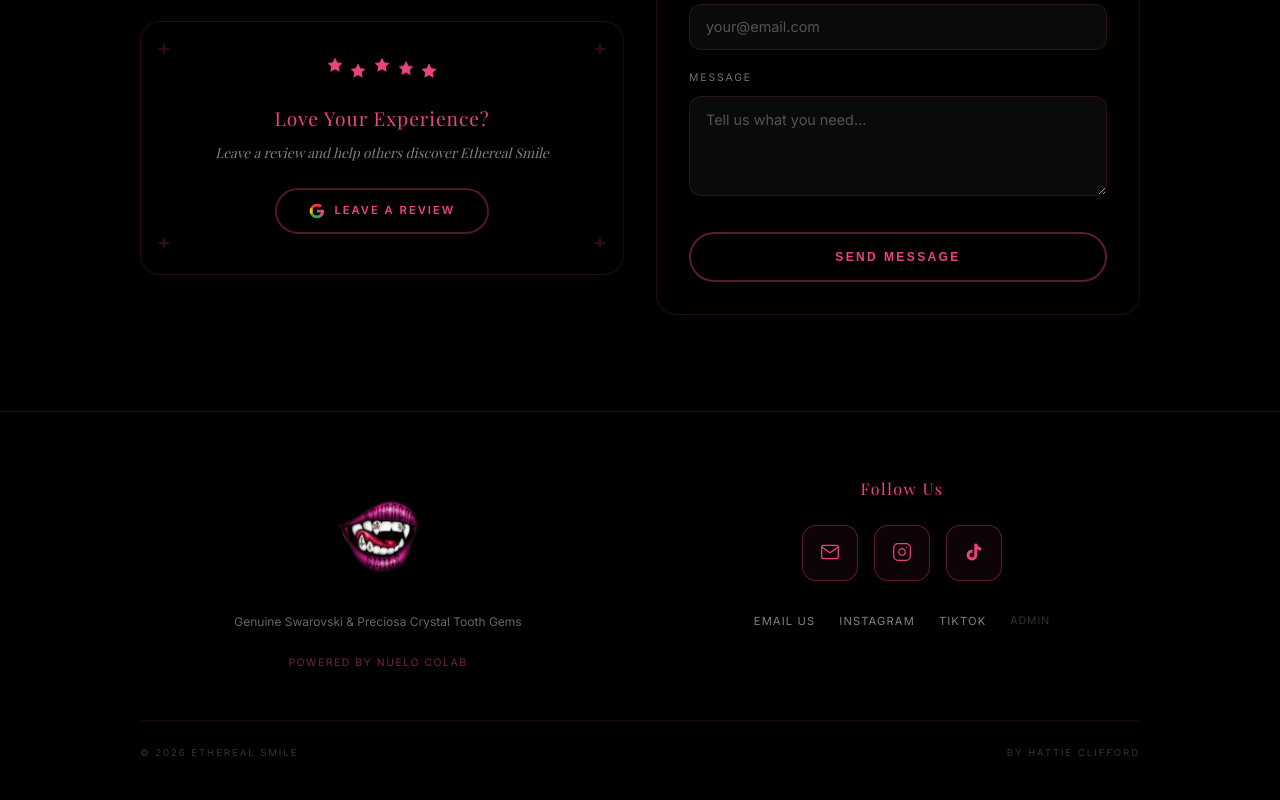
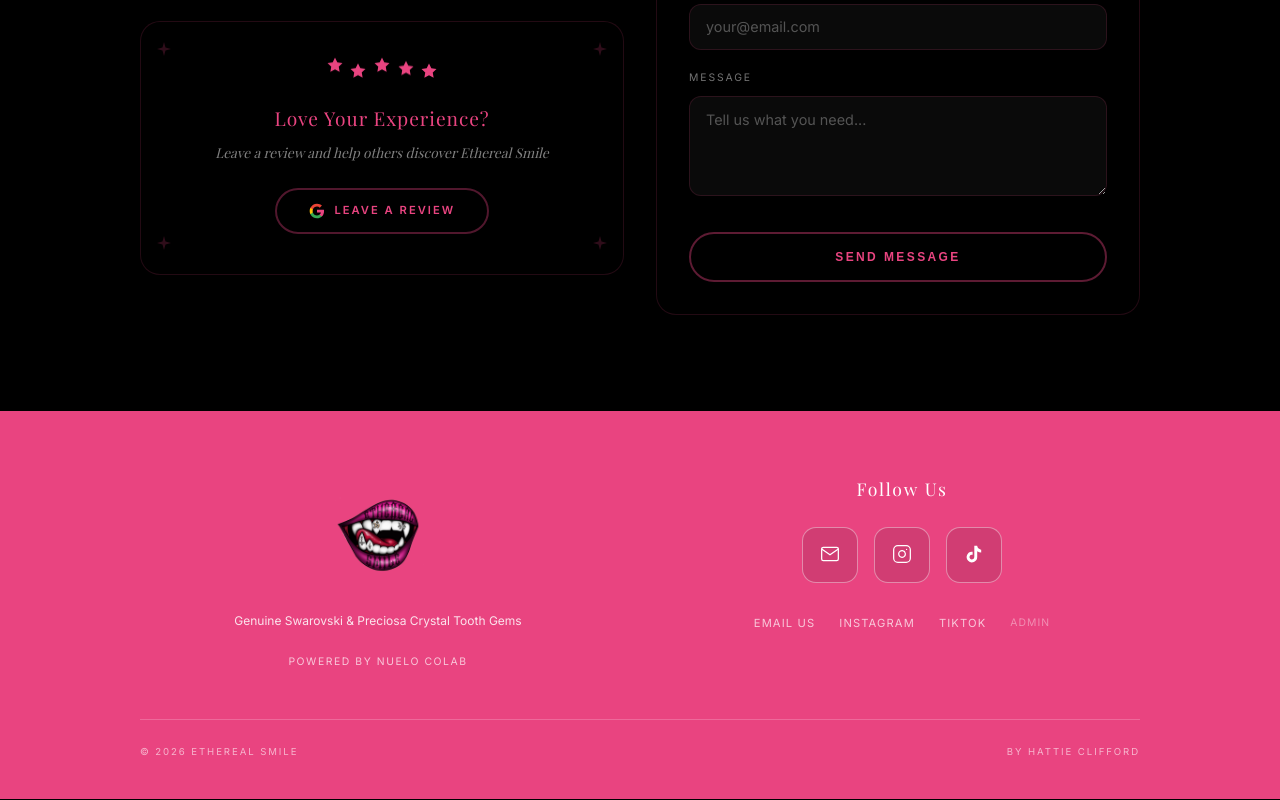
Before and after one commit to NueloColab/etherealsmile, a Next.js app: page / in a window 1280 px wide. Shown: the part 5680-6480 px from the top of the page. Built offline with nearby package versions, Linux system fonts and the light colour scheme; no server answers; the database is empty; a web font is replaced by a local one.

Commit message:
feat: solid pink footer background with white text/icons for contrast

```diff
--- a/src/components/Footer.jsx
+++ b/src/components/Footer.jsx
@@ -45,7 +45,7 @@
       style={{
         position: 'relative',
         zIndex: 1,
-        borderTop: '1px solid rgba(233, 68, 128, 0.15)',
+        background: '#e94480',
         padding: '4rem 1.5rem 2.5rem',
       }}
     >
@@ -76,7 +76,7 @@
             style={{
               fontFamily: "'Inter', sans-serif",
               fontSize: '0.75rem',
-              color: 'rgba(255,255,255,0.4)',
+              color: 'rgba(255,255,255,0.85)',
               lineHeight: 1.6,
               marginBottom: '1.5rem',
             }}
@@ -87,7 +87,7 @@
             style={{
               fontFamily: "'Inter', sans-serif",
               fontSize: '0.65rem',
-              color: 'rgba(233,68,128,0.5)',
+              color: 'rgba(255,255,255,0.7)',
               letterSpacing: '0.15em',
               textTransform: 'uppercase',
             }}
@@ -101,11 +101,10 @@
           <p
             style={{
               fontFamily: "'Pirata One', 'Playfair Display', cursive",
-              fontSize: '1rem',
-              color: '#e94480',
+              fontSize: '1.1rem',
+              color: 'white',
               letterSpacing: '0.1em',
               marginBottom: '1.5rem',
-              textShadow: '0 0 12px rgba(233,68,128,0.3)',
             }}
           >
             Follow Us
@@ -132,25 +131,24 @@
                   width: '56px',
                   height: '56px',
                   borderRadius: '14px',
-                  border: '1.5px solid rgba(233, 68, 128, 0.35)',
+                  border: '1.5px solid rgba(255,255,255,0.4)',
                   display: 'flex',
                   alignItems: 'center',
                   justifyContent: 'center',
-                  color: '#e94480',
-                  background: 'rgba(233, 68, 128, 0.06)',
-                  backdropFilter: 'blur(8px)',
+                  color: 'white',
+                  background: 'rgba(0,0,0,0.1)',
                   transition: 'all 0.35s cubic-bezier(0.16,1,0.3,1)',
                   cursor: 'pointer',
                 }}
                 onMouseEnter={(e) => {
-                  e.currentTarget.style.background = 'rgba(233, 68, 128, 0.2)'
-                  e.currentTarget.style.borderColor = 'rgba(233, 68, 128, 0.8)'
+                  e.currentTarget.style.background = 'rgba(0,0,0,0.25)'
+                  e.currentTarget.style.borderColor = 'rgba(255,255,255,0.8)'
                   e.currentTarget.style.transform = 'translateY(-4px) scale(1.08)'
-                  e.currentTarget.style.boxShadow = '0 8px 24px rgba(233, 68, 128, 0.2)'
+                  e.currentTarget.style.boxShadow = '0 8px 24px rgba(0,0,0,0.15)'
                 }}
                 onMouseLeave={(e) => {
-                  e.currentTarget.style.background = 'rgba(233, 68, 128, 0.06)'
-                  e.currentTarget.style.borderColor = 'rgba(233, 68, 128, 0.35)'
+                  e.currentTarget.style.background = 'rgba(0,0,0,0.1)'
+                  e.currentTarget.style.borderColor = 'rgba(255,255,255,0.4)'
                   e.currentTarget.style.transform = 'translateY(0) scale(1)'
                   e.currentTarget.style.boxShadow = 'none'
                 }}
@@ -174,14 +172,14 @@
               style={{
                 fontFamily: "'Inter', sans-serif",
                 fontSize: '0.7rem',
-                color: 'rgba(255,255,255,0.5)',
+                color: 'rgba(255,255,255,0.7)',
                 textDecoration: 'none',
                 letterSpacing: '0.1em',
                 textTransform: 'uppercase',
                 transition: 'color 0.3s',
               }}
-              onMouseEnter={(e) => (e.target.style.color = '#e94480')}
-              onMouseLeave={(e) => (e.target.style.color = 'rgba(255,255,255,0.5)')}
+              onMouseEnter={(e) => (e.target.style.color = 'white')}
+              onMouseLeave={(e) => (e.target.style.color = 'rgba(255,255,255,0.7)')}
             >
               Email Us
             </a>
@@ -192,14 +190,14 @@
               style={{
                 fontFamily: "'Inter', sans-serif",
                 fontSize: '0.7rem',
-                color: 'rgba(255,255,255,0.5)',
+                color: 'rgba(255,255,255,0.7)',
                 textDecoration: 'none',
                 letterSpacing: '0.1em',
                 textTransform: 'uppercase',
                 transition: 'color 0.3s',
               }}
-              onMouseEnter={(e) => (e.target.style.color = '#e94480')}
-              onMouseLeave={(e) => (e.target.style.color = 'rgba(255,255,255,0.5)')}
+              onMouseEnter={(e) => (e.target.style.color = 'white')}
+              onMouseLeave={(e) => (e.target.style.color = 'rgba(255,255,255,0.7)')}
             >
               Instagram
             </a>
@@ -210,14 +208,14 @@
               style={{
                 fontFamily: "'Inter', sans-serif",
                 fontSize: '0.7rem',
-                color: 'rgba(255,255,255,0.5)',
+                color: 'rgba(255,255,255,0.7)',
                 textDecoration: 'none',
                 letterSpacing: '0.1em',
                 textTransform: 'uppercase',
                 transition: 'color 0.3s',
               }}
-              onMouseEnter={(e) => (e.target.style.color = '#e94480')}
-              onMouseLeave={(e) => (e.target.style.color = 'rgba(255,255,255,0.5)')}
+              onMouseEnter={(e) => (e.target.style.color = 'white')}
+              onMouseLeave={(e) => (e.target.style.color = 'rgba(255,255,255,0.7)')}
             >
               TikTok
             </a>
@@ -226,14 +224,14 @@
               style={{
                 fontFamily: "'Inter', sans-serif",
                 fontSize: '0.65rem',
-                color: 'rgba(255,255,255,0.2)',
+                color: 'rgba(255,255,255,0.4)',
                 textDecoration: 'none',
                 letterSpacing: '0.1em',
                 textTransform: 'uppercase',
                 transition: 'color 0.3s',
               }}
-              onMouseEnter={(e) => (e.target.style.color = 'rgba(233,68,128,0.5)')}
-              onMouseLeave={(e) => (e.target.style.color = 'rgba(255,255,255,0.2)')}
+              onMouseEnter={(e) => (e.target.style.color = 'rgba(255,255,255,0.7)')}
+              onMouseLeave={(e) => (e.target.style.color = 'rgba(255,255,255,0.4)')}
             >
               Admin
             </Link>
@@ -247,7 +245,7 @@
           maxWidth: '1000px',
           margin: '3rem auto 0',
           paddingTop: '1.5rem',
-          borderTop: '1px solid rgba(233,68,128,0.1)',
+          borderTop: '1px solid rgba(255,255,255,0.2)',
           display: 'flex',
           justifyContent: 'space-between',
           alignItems: 'center',
@@ -259,7 +257,7 @@
           style={{
             fontFamily: "'Inter', sans-serif",
             fontSize: '0.6rem',
-            color: 'rgba(255,255,255,0.2)',
+            color: 'rgba(255,255,255,0.6)',
             letterSpacing: '0.2em',
             textTransform: 'uppercase',
           }}
@@ -270,7 +268,7 @@
           style={{
             fontFamily: "'Inter', sans-serif",
             fontSize: '0.6rem',
-            color: 'rgba(255,255,255,0.2)',
+            color: 'rgba(255,255,255,0.6)',
             letterSpacing: '0.2em',
             textTransform: 'uppercase',
           }}
```
